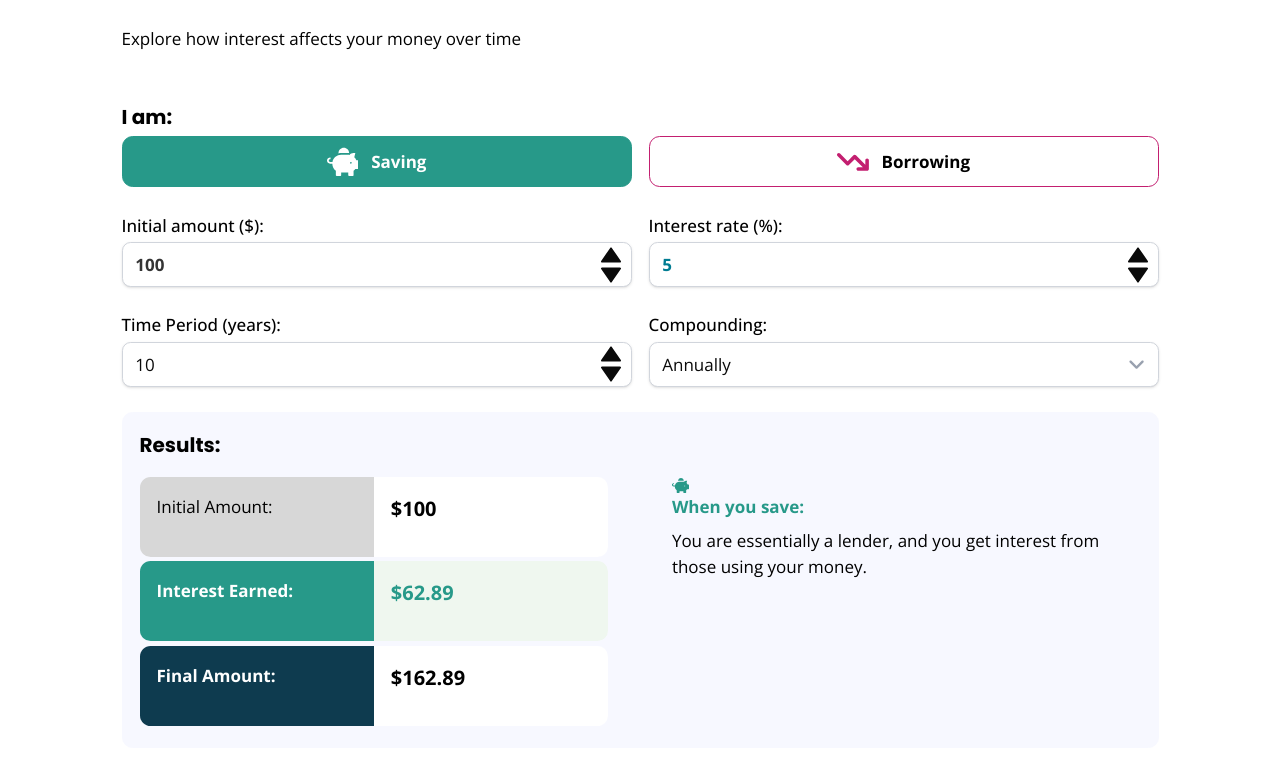
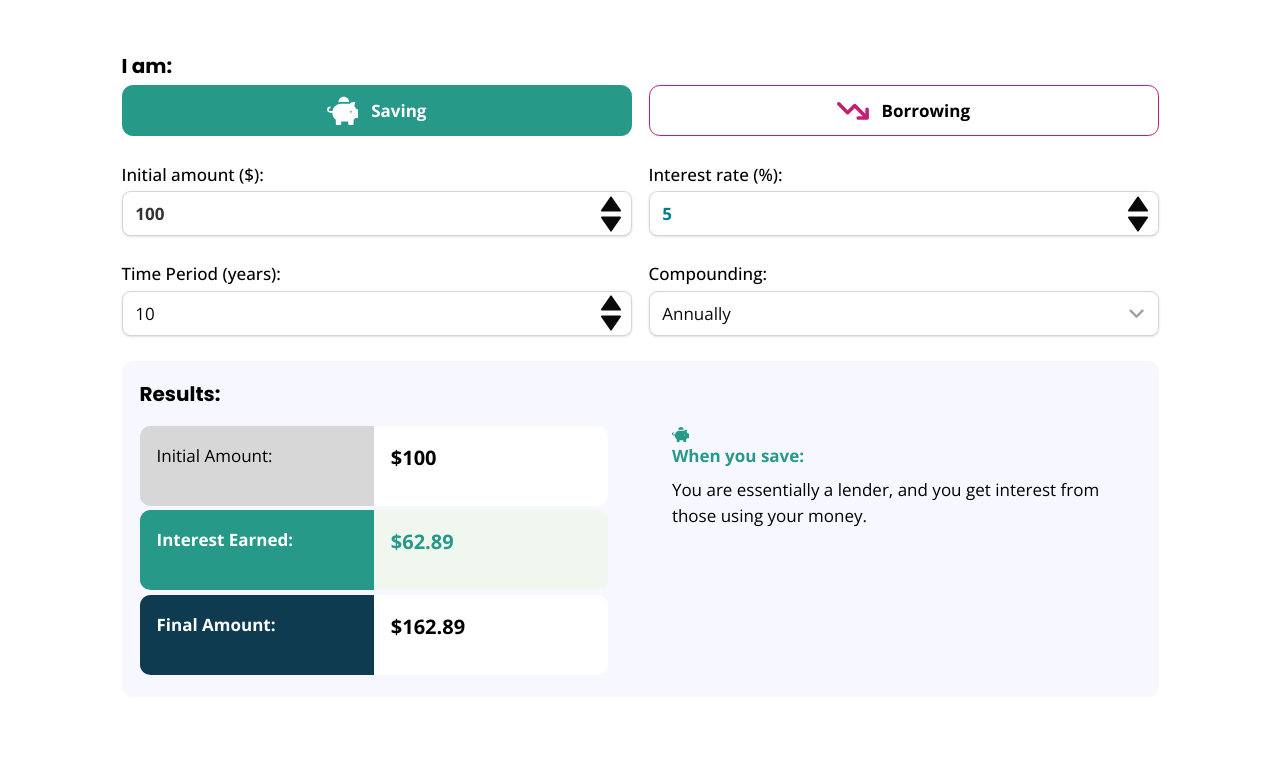
Before and after one commit to SU-SWS/ifdm_learning_apps, a Next.js app: page /interactives/investment-calculator in a window 1280 px wide. Shown: the top 764 px of the page. Built offline with nearby package versions, Linux system fonts and the light colour scheme.

Commit message:
IFDM-72: removed the descriptive text

```diff
--- a/app/interactives/inflation-impact-calculator/page.tsx
+++ b/app/interactives/inflation-impact-calculator/page.tsx
@@ -43,7 +43,6 @@ export default function InflationCalculator() {
           <div className="flex gap-2 mb-2">
             <h1 className="sr-only mb-2">Inflation Impact Calculator</h1>
           </div>
-          <p>Use the sliders below to see how different inflation rates and time periods affect your money</p>
         </div>
 
         <div className="grid md:grid-cols-2 gap-8">
--- a/app/interactives/investment-calculator/page.tsx
+++ b/app/interactives/investment-calculator/page.tsx
@@ -53,9 +53,6 @@ const InterestRateVisual = () => {
       <h1 className="sr-only mb-2">
         Interest Calculator
       </h1>
-      <p className="text-black mb-6">
-        Explore how interest affects your money over time
-      </p>
 
       {/* Interactive calculator */}
       <div className="py-6">
--- a/app/interactives/present-value-calculator/page.tsx
+++ b/app/interactives/present-value-calculator/page.tsx
@@ -55,7 +55,6 @@ export default function PresentValueCalculator() {
           <div className="flex gap-2 mb-2">
             <h1 className="sr-only mb-2">Present Value Calculator</h1>
           </div>
-          <p>Discover how to discount a sum of money due into the future.</p>
         </div>
 
         <div className="flex flex-col md:flex-row gap-8">
```
